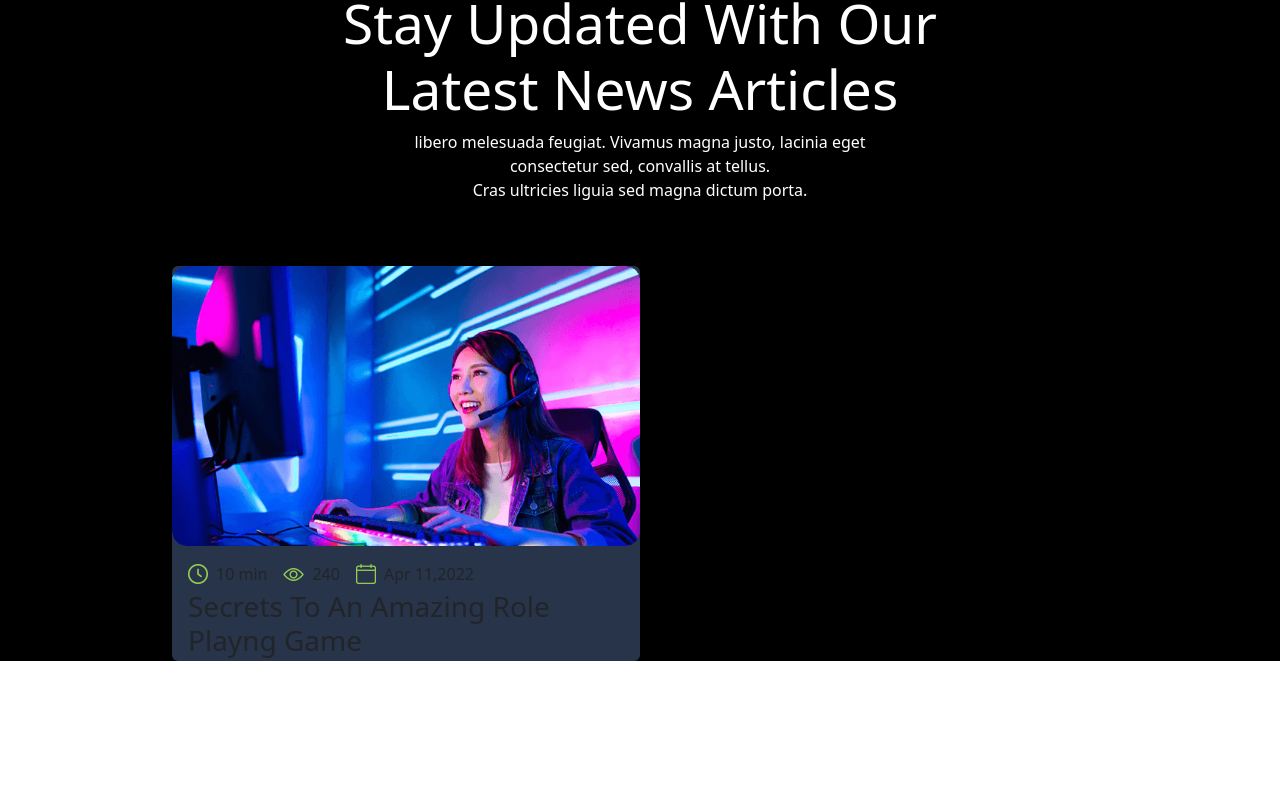
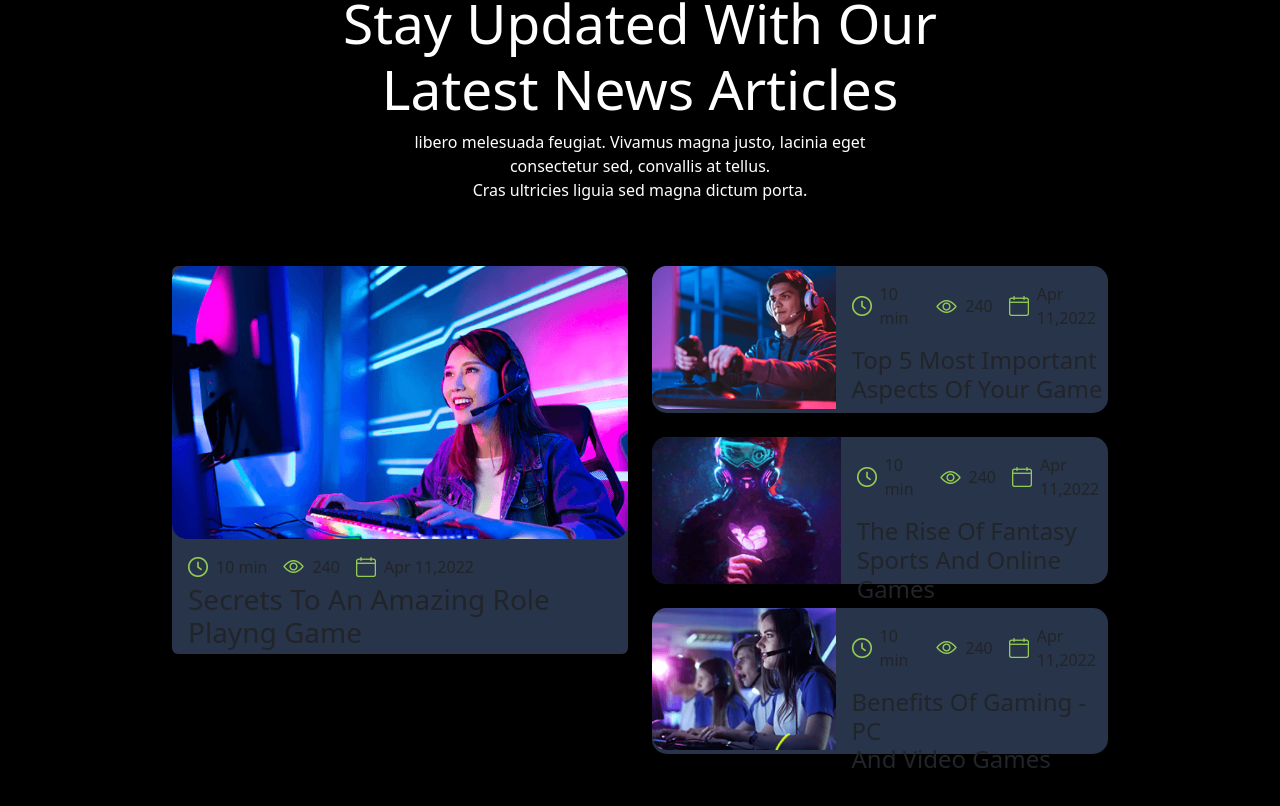
Before and after one commit to RiccardoVoltolina/proj-html-vuejs, a Vue app: page / in a window 1280 px wide. Shown: the part 5045-5851 px from the top of the page. Before the commit the page ends 5706 px from the top, so only its background shows below. Built offline with nearby package versions, Linux system fonts and the light colour scheme; what lord-icon-element would draw is missing.

Commit message:
add latest news section structure

```diff
--- a/src/components/AppMain.vue
+++ b/src/components/AppMain.vue
@@ -270,7 +270,9 @@ export default {
                     convallis at tellus. <br> Cras ultricies liguia sed magna dictum porta.
                 </p>
             </div>
-            <div class="container w-75 d-flex">
+            <div class="container w-75">
+                <div class="row">
+
                     <div class="col-6">
                         <div class="card border-0 latest_principal_card">
                             <img src="../assets/images/blog-item-1.png" class="card-img-top" alt="...">
@@ -288,8 +290,56 @@ export default {
                             </div>
                         </div>
                     </div>
-                <div class="col-6">
+                    <div class="col-6 d-flex flex-column">
+                        <div class="d-flex latest_secondary_card pb-1">
+                            <img class="h-100 border_radius_latest_img pe-3" src="../assets/images/blog-item-2.png" alt="">
+                            <div class="d-flex flex-column py-3">
+                                <div class="d-flex align-items-center pb-3">
+                                    <img src="../assets/images/icon/clock.png" alt="">
+                                    <div class="ps-2 pe-3">10 min</div>
+                                    <img src="../assets/images/icon/eye.png" alt="">
+                                    <div class="ps-2 pe-3">240</div>
+                                    <img src="../assets/images/icon/calendar.png" alt="">
+                                    <div class="ps-2">Apr 11,2022</div>
+                                </div>
+                                <h4 class=" mb-0">Top 5 Most Important</h4>
+                                <h4 class="mb-0">Aspects Of Your Game</h4>
+                            </div>
 
+                        </div>
+                        <div class="d-flex latest_secondary_card  my-4">
+                            <img class="h-100 border_radius_latest_img pe-3" src="../assets/images/blog-item-3.png" alt="">
+                            <div class="d-flex flex-column py-3">
+                                <div class="d-flex align-items-center pb-3">
+                                    <img src="../assets/images/icon/clock.png" alt="">
+                                    <div class="ps-2 pe-3">10 min</div>
+                                    <img src="../assets/images/icon/eye.png" alt="">
+                                    <div class="ps-2 pe-3">240</div>
+                                    <img src="../assets/images/icon/calendar.png" alt="">
+                                    <div class="ps-2">Apr 11,2022</div>
+                                </div>
+                                <h4 class=" mb-0">The Rise Of Fantasy</h4>
+                                <h4 class="mb-0">Sports And Online Games</h4>
+                            </div>
+
+                        </div>
+                        <div class="d-flex latest_secondary_card pb-1">
+                            <img class="h-100 border_radius_latest_img pe-3" src="../assets/images/blog-item-4.png" alt="">
+                            <div class="d-flex flex-column py-3">
+                                <div class="d-flex align-items-center pb-3">
+                                    <img src="../assets/images/icon/clock.png" alt="">
+                                    <div class="ps-2 pe-3">10 min</div>
+                                    <img src="../assets/images/icon/eye.png" alt="">
+                                    <div class="ps-2 pe-3">240</div>
+                                    <img src="../assets/images/icon/calendar.png" alt="">
+                                    <div class="ps-2">Apr 11,2022</div>
+                                </div>
+                                <h4 class=" mb-0">Benefits Of Gaming - PC</h4>
+                                <h4 class="mb-0">And Video Games</h4>
+                            </div>
+
+                        </div>
+                    </div>
                 </div>
             </div>
         </section>
@@ -450,4 +500,14 @@ h2 {
 .latest_principal_card {
     background-color: #28344a;
 }
+
+.latest_secondary_card {
+    height: calc(100% / 3 - 4rem);
+    border-radius: 15px;
+    background-color: #28344a;
+
+    .border_radius_latest_img {
+        border-radius: 15px;
+    }
+}
 </style>
```
Lines whose indentation alone changed are shown as unchanged.
